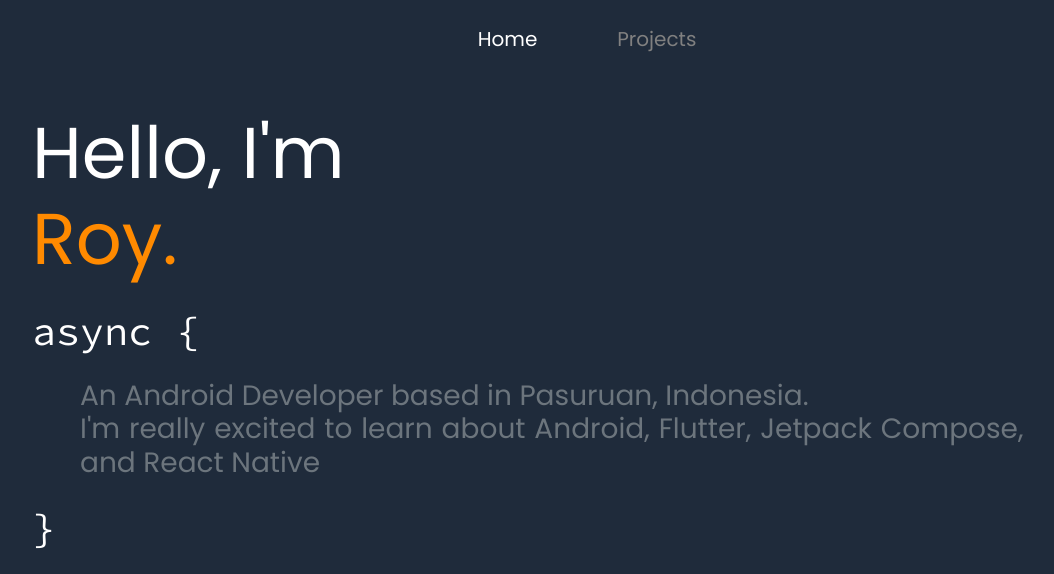
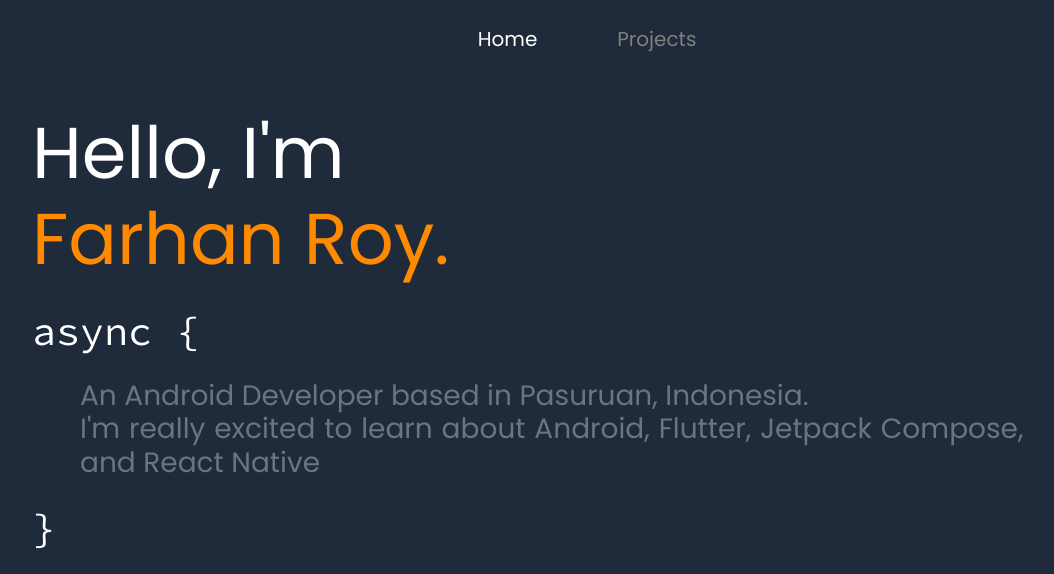
Before and after one commit to farhanroy/my-gatsby-site, a Gatsby site: page / in a window 1280 px wide. Shown: the top 574 px of the page, without its empty margins (53-1107 px from the left). Built offline with nearby package versions, Linux system fonts and the light colour scheme; Gatsby itself is replaced by a stand-in of ours.

Commit message:
Update info.js

```diff
--- a/src/components/info.js
+++ b/src/components/info.js
@@ -14,7 +14,7 @@ export default function info() {
       <div className="my-5"></div>
       <div className="display-3" style={{ color: "#FF8A00" }}>
         <span style = {{color : "white"}}>Hello, I'm</span> <br />
-        Roy.
+        Farhan Roy.
       </div>
       <div className="h1 code mt-4 mb-3">async {"{"}</div>
       <div className="text-muted mx-5 my-4 h3 text-justify info">
```
